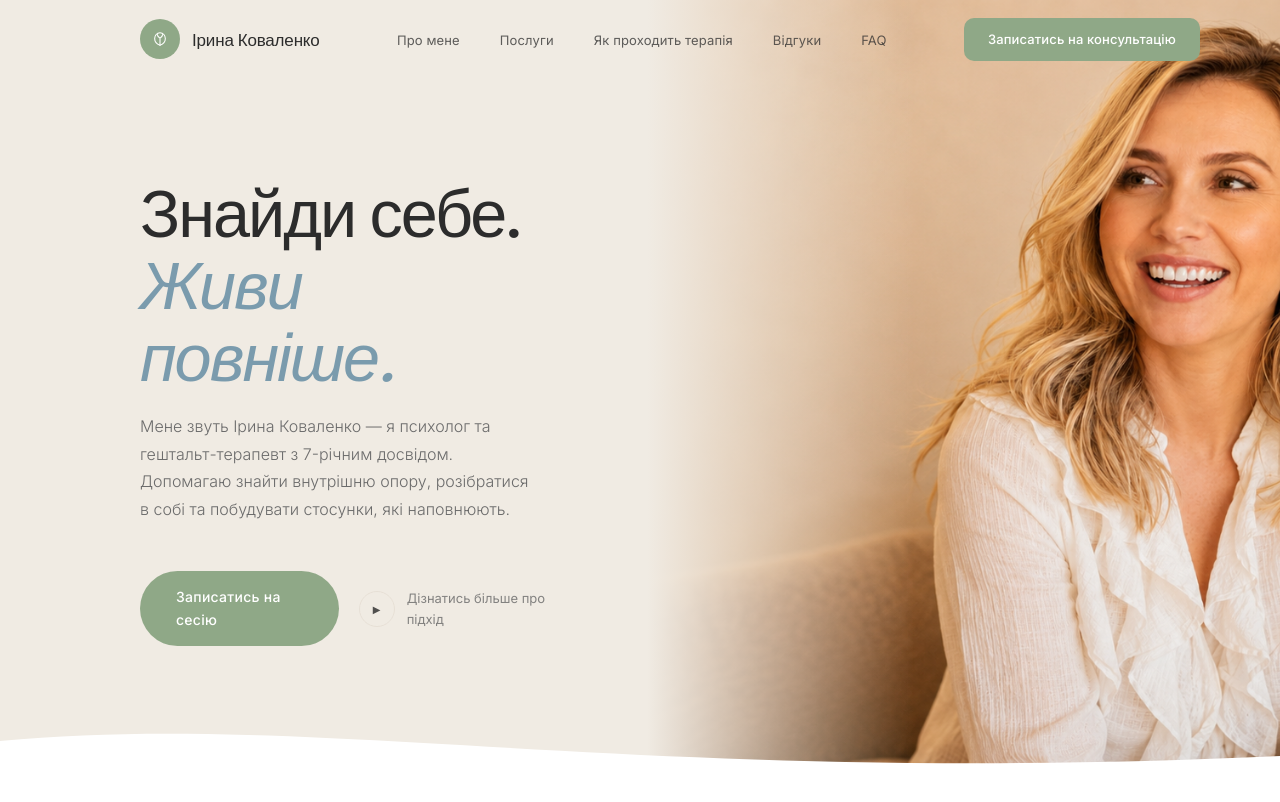
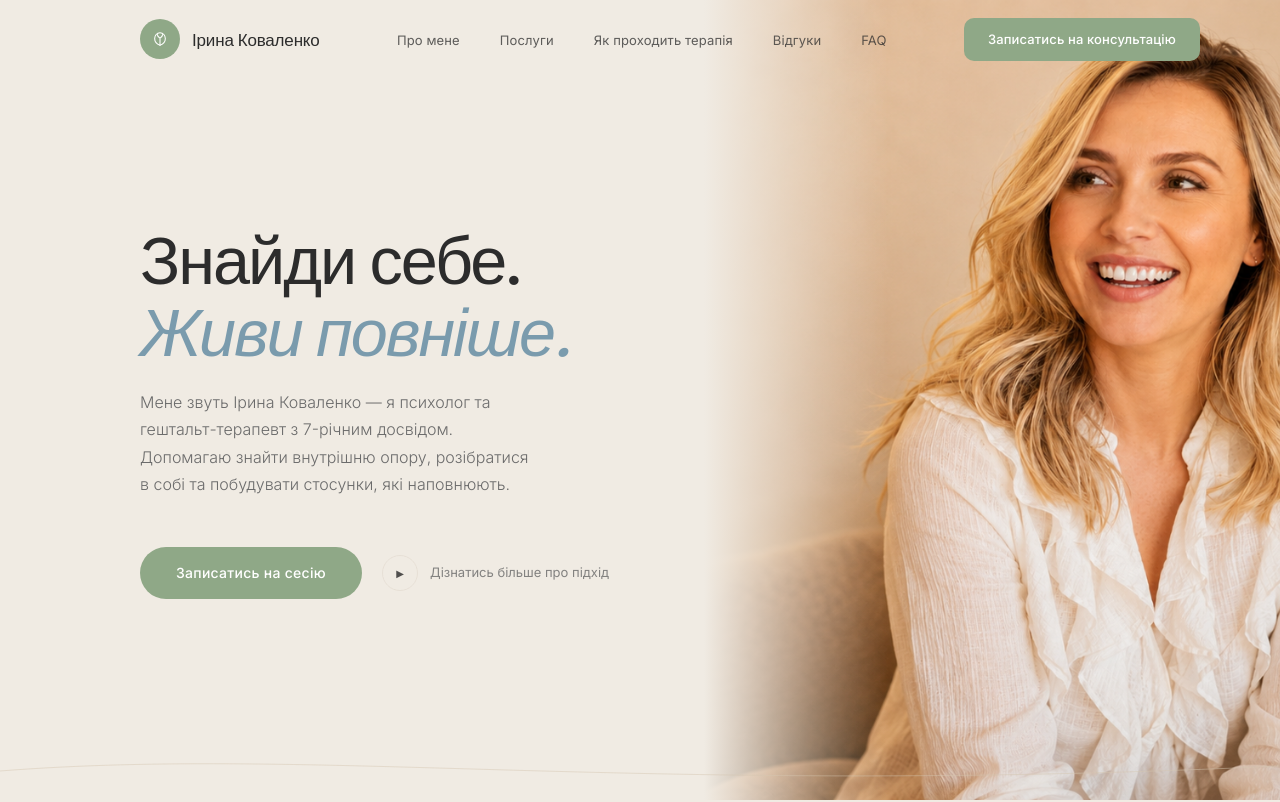
Before and after one commit to danylonahorniuk/psychologist-landing, a Next.js app: page / in a window 1280 px wide. Shown: the top 802 px of the page. Built offline with nearby package versions, Linux system fonts and the light colour scheme.

Commit message:
fix: restore hero to original, beige topics, sand wave divider

```diff
--- a/components/Hero.tsx
+++ b/components/Hero.tsx
@@ -12,7 +12,7 @@ export default function Hero() {
         background: "var(--bg-warm)",
         overflow: "hidden",
         display: "grid",
-        gridTemplateColumns: "48fr 52fr",
+        gridTemplateColumns: "55fr 45fr",
         alignItems: "center",
       }}
     >
@@ -129,7 +129,7 @@ export default function Hero() {
           src={PHOTO_URL}
           alt="Ірина Коваленко — психолог і коуч"
           fill
-          style={{ objectFit: "cover", objectPosition: "62% 18%" }}
+          style={{ objectFit: "cover", objectPosition: "72% 22%" }}
           sizes="(min-width: 1280px) 720px, 50vw"
           priority
         />
@@ -139,7 +139,7 @@ export default function Hero() {
             position: "absolute",
             inset: 0,
             background:
-              "linear-gradient(to right, var(--bg-warm) 0%, var(--bg-warm) 5%, transparent 45%)",
+              "linear-gradient(to right, var(--bg-warm) 0%, transparent 32%)",
             pointerEvents: "none",
           }}
         />
@@ -157,14 +157,17 @@ export default function Hero() {
         }}
       >
         <svg
-          viewBox="0 0 1440 100"
+          viewBox="0 0 1440 60"
           preserveAspectRatio="none"
-          style={{ display: "block", width: "100%", height: "100px" }}
+          style={{ display: "block", width: "100%", height: "60px" }}
           aria-hidden="true"
         >
           <path
-            d="M0,100 L0,40 C360,10 720,85 1440,55 L1440,100 Z"
-            fill="#fff"
+            d="M0,30 C360,5 720,55 1440,25"
+            fill="none"
+            stroke="var(--sand)"
+            strokeWidth="1"
+            strokeOpacity="0.5"
           />
         </svg>
       </div>
--- a/components/Topics.tsx
+++ b/components/Topics.tsx
@@ -67,7 +67,7 @@ const topics = [
 
 export default function Topics() {
   return (
-    <section style={{ padding: "100px 80px", background: "#fff", position: "relative", overflow: "hidden" }}>
+    <section style={{ padding: "100px 80px", background: "var(--bg-warm)", position: "relative", overflow: "hidden" }}>
 
       {/* Left branch */}
       <div style={{ position: "absolute", top: 0, left: 0, width: "220px", height: "420px", pointerEvents: "none" }}>
```
